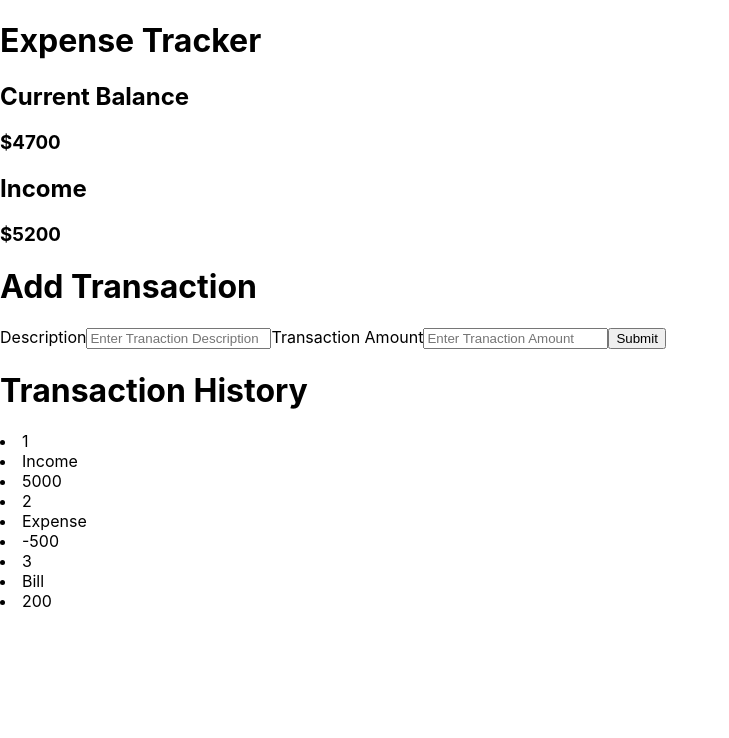
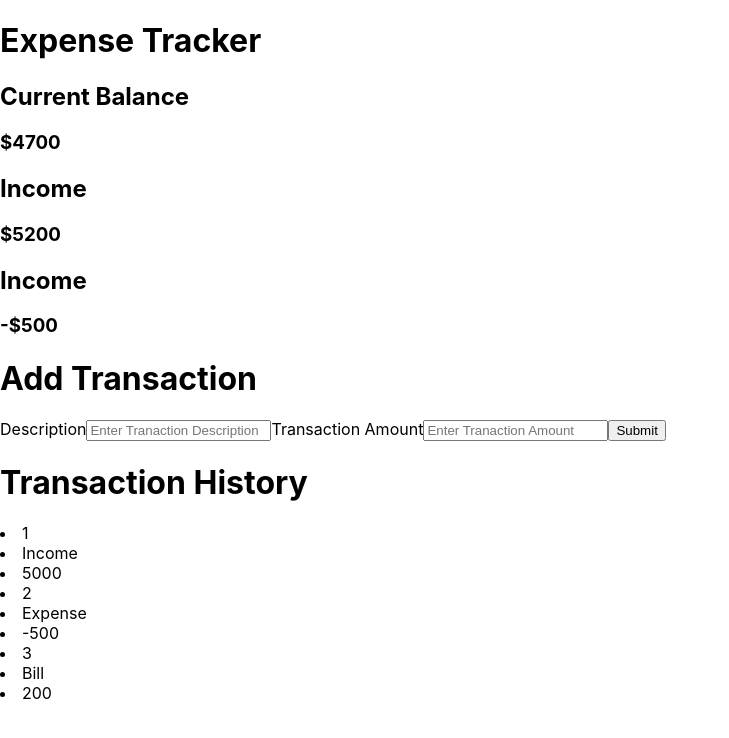
Before and after one commit to EhsanShakil/Expense-Tracker-Using-TypeScript, a React (Create React App) app: page / in a window 1280 px wide. Shown: the top 738 px of the page, without its empty margins (0-729 px from the left). Built offline with nearby package versions, Linux system fonts and the light colour scheme.

Commit message:
Updating Expense Component

```diff
--- a/src/App.tsx
+++ b/src/App.tsx
@@ -5,12 +5,15 @@ import AddTransaction from "./Components/Add_Transaction";
 import TransactionHistory from "./Components/Transaction_History";
 import Balance from "./Components/Balance";
 import Income from "./Components/Income";
+import Expense from "./Components/Expense";
+
 function App() {
   return (
     <GlobalProvider>
       <h1>Expense Tracker</h1>
       <Balance />
       <Income />
+      <Expense />
       <AddTransaction />
       <TransactionHistory />
     </GlobalProvider>
--- a/src/Components/Expense.tsx
+++ b/src/Components/Expense.tsx
@@ -1 +1,25 @@
-import react from "react";
+import React, { useContext } from "react";
+import { GlobalContext } from "../GlobalState/Gloabal_State";
+
+const Balance = () => {
+  const { transaction }: any = useContext(GlobalContext);
+
+  const amount = transaction.filter(
+    (transaction: any) => transaction.Amount < 0
+  );
+  const income = amount.map((income: any) => income.Amount);
+  const total = income.reduce((acc: number, item: number) => (acc += item), 0);
+  console.log(total);
+
+  return (
+    <div className="balancecomponent">
+      <h2>Income</h2>
+
+      <h3>
+        <b>-${Math.abs(total)}</b>
+      </h3>
+    </div>
+  );
+};
+
+export default Balance;
```
